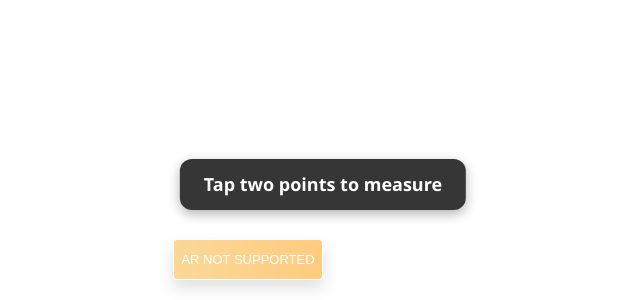
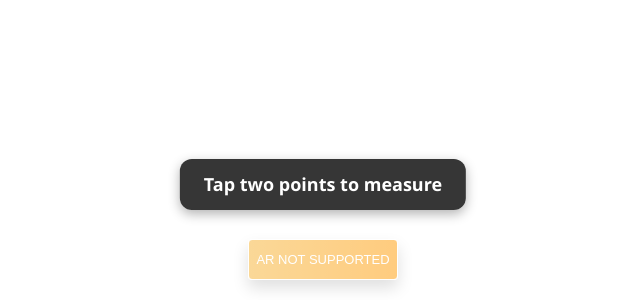
Before and after one commit to SA0806/practice_IITISOC, a React (Create React App) app in the folder client/: page /ARMeasurementTool in a window 1280 px wide. Shown: the part 500-800 px from the top of the page, without its empty margins (317-957 px from the left). Built offline with nearby package versions, Linux system fonts and the light colour scheme.

Commit message:
Update ARMeasurementTool.css

```diff
--- a/client/src/pages/ARMeasurementTool.css
+++ b/client/src/pages/ARMeasurementTool.css
@@ -34,7 +34,7 @@ canvas {
   height: 100vh !important;
   z-index: 0;
 }
-/* #ARButton, .xr-button {
+#ARButton, .xr-button {
   position: fixed !important;
   bottom: 20px;
   padding: 14px 28px;
@@ -53,7 +53,7 @@ canvas {
 #ARButton:hover, .xr-button:hover {
   background: linear-gradient(90deg, #ffcc00, #ff0000);
   cursor: pointer;
-} */
+}
 
 
 /* Measurement Label */
@@ -109,7 +109,7 @@ canvas {
 }
 
 /* Custom ARButton */
-#ARButton, .xr-button {
+/* #ARButton, .xr-button {
   position: fixed !important;
   bottom: 20px;
   left: 50%;
@@ -130,7 +130,7 @@ canvas {
 #ARButton:hover, .xr-button:hover {
   background: linear-gradient(90deg, #ffcc00, #ff0000);
   cursor: pointer;
-}
+} */
 
 /* Simple Fade Up Animation */
 @keyframes fadeInUp {
```
